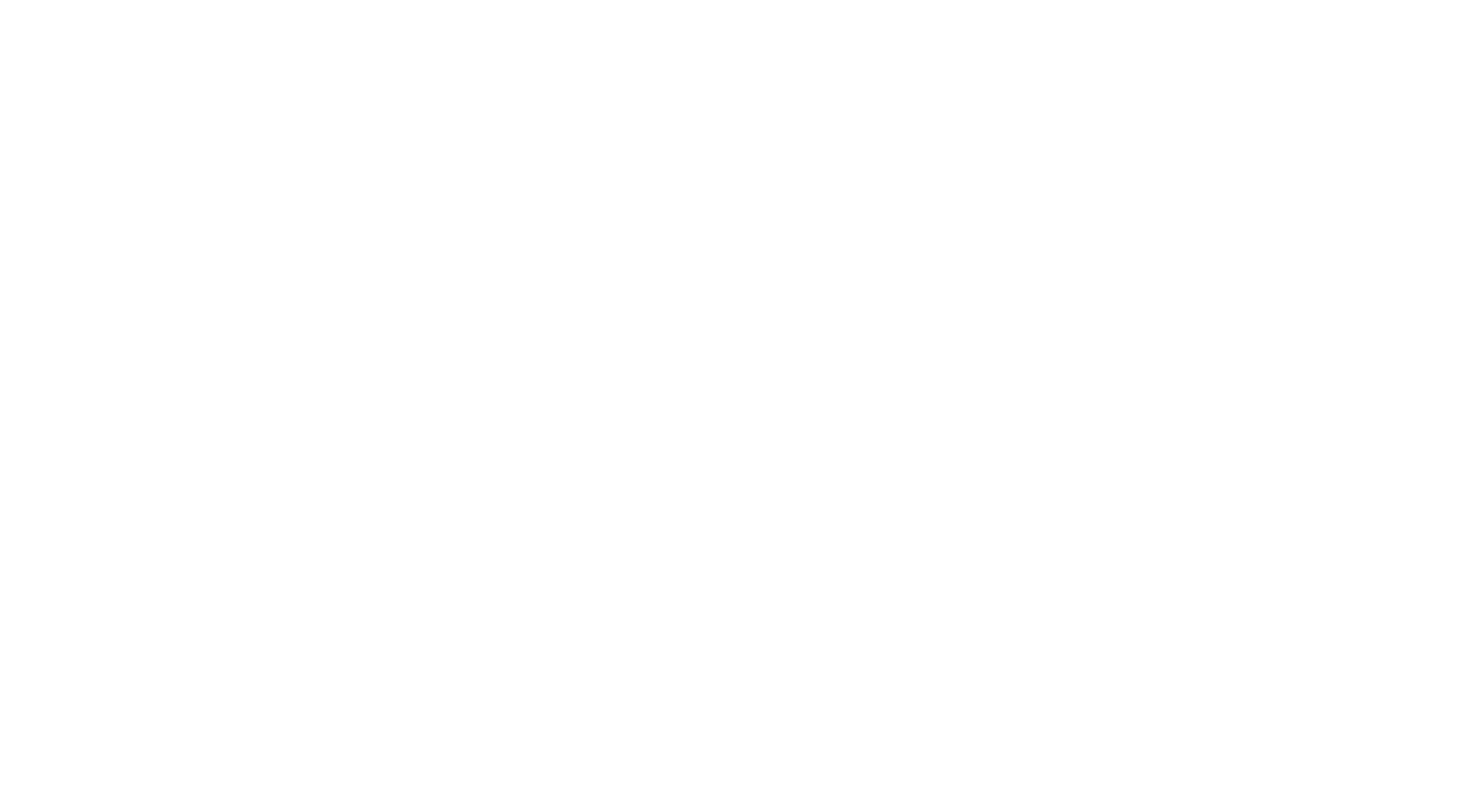
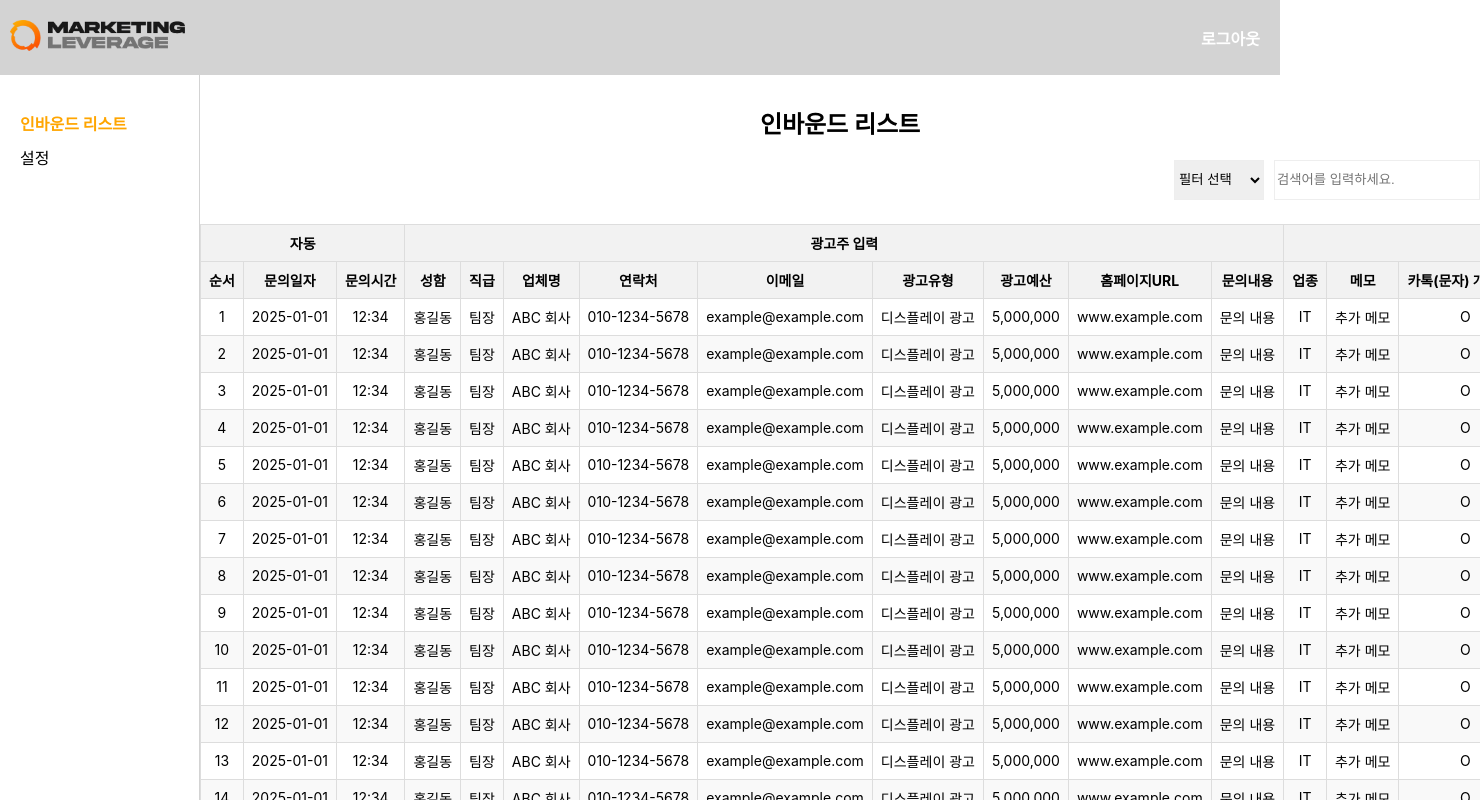
Before and after one commit to mleverageyykkang/marketingleverage-admin-front, a React (Create React App) app: page /admin/inboundList in a window 1280 px wide. Before the commit this address had no page. Shown: the top 800 px of the page, 1480 px wide, since content can reach past the window. Built offline with nearby package versions, Linux system fonts and the light colour scheme.

Commit message:
done : 1. 컬럼 커스텀 기능 수정 2. 검색 필터링 기능 구현

```diff
--- a/src/App.tsx
+++ b/src/App.tsx
@@ -8,7 +8,7 @@ const App = () => {
     <BrowserRouter>
       <Routes>
         <Route path="/admin" element={<Login />} />
-        <Route path="/admin/main" element={<AdminMain />} />
+        <Route path="/admin/inboundList" element={<AdminMain />} />
       </Routes>
     </BrowserRouter>
   );
--- a/src/admin/page/Main/AdminMain.module.scss
+++ b/src/admin/page/Main/AdminMain.module.scss
@@ -12,15 +12,16 @@
     align-items: center;
     margin-bottom: 1.5em;
     select, input{
-        border:1px solid #eee;
+      border:1px solid #eee;
     }
     select{
-        margin-right:10px;
-        height: 40px;
+      width: 90px;
+      margin-right:10px;
+      height: 40px;
     }
     input{
-        height: 36px;
-        width: 200px;
+      height: 36px;
+      width: 200px;
     }
   }
 }
@@ -28,7 +29,6 @@
     overflow-x: auto;
     height: 630px;
     overflow-y: auto;
-    border:1px solid #ccc;
 }
 .table {
   font-size: 0.875rem;
@@ -44,6 +44,7 @@
   }
   th{
     background-color: #f2f2f2;
+    cursor:grab;
   }
   tr:nth-child(even){
     background-color: #f9f9f9;
--- a/src/admin/page/Main/AdminMain.tsx
+++ b/src/admin/page/Main/AdminMain.tsx
@@ -5,7 +5,7 @@ import Sidebar from "../../components/Sidebar/Sidebar";
 import Pagination from "../../components/Pagination";
 import dayjs from "dayjs";
 const routes = [
-  { path: "/admin/main", name: "문의내역" },
+  { path: "/admin/inboundList", name: "인바운드 리스트" },
   { path: "/admin/settings", name: "설정" },
 ];
 const data: any = Array.from({ length: 50 }, (_, i) => ({
@@ -28,7 +28,7 @@ const data: any = Array.from({ length: 50 }, (_, i) => ({
   meeting: "X",
   visitType: "내방",
   mareProposal: "O",
-  mediaProposal: "네이버",
+  mediaProposal: "-",
   adProposal: "디스플레이",
   progress: "긍정",
   finalResult: "수주",
@@ -43,13 +43,23 @@ const data: any = Array.from({ length: 50 }, (_, i) => ({
 const AdminMain: React.FC = () => {
   const [page, setPage] = useState<number>(1);
   const pageSize = 15;
-  const currenPageData = data.slice((page - 1) * pageSize, page * pageSize);
   const [draggedColumnIndex, setDraggedColumnIndex] = useState<number | null>(
     null
   );
+  const [selectedFilter, setSelectedFilter] = useState<string>("");
+  const [search, setSearch] = useState<string>("");
+  const filteredData = data.filter((row: any) => {
+    if (!selectedFilter) return true; // 필터가 선택되지 않은 경우 모든 데이터 표시
+    const value = row[selectedFilter]?.toString().toLowerCase() || ""; // 해당 열의 값
+    return value.includes(search.toLowerCase()); // 검색어로 필터링
+  });
+
+  const currenPageData = filteredData.slice(
+    (page - 1) * pageSize,
+    page * pageSize
+  );
   // group key-value를 통해서 이동 제한한
   const [columns, setColumns] = useState([
-    { id: "id", label: "순서", group: "auto" },
     { id: "inquiryDate", label: "문의일자", group: "auto" },
     { id: "inquiryTime", label: "문의시간", group: "auto" },
     { id: "name", label: "성함", group: "advertiser" },
@@ -125,16 +135,26 @@ const AdminMain: React.FC = () => {
       <div style={{ display: "flex" }}>
         <Sidebar routes={routes} />
         <div className={styles["admin-container"]}>
-          <h2>문의내역</h2>
+          <h2>인바운드 리스트</h2>
 
           {/* 필터 및 검색 영역 */}
           <div className={styles["filter-search-container"]}>
-            <select className="form-select" aria-label="문의 유형 선택">
-              <option value="">문의자</option>
-              <option value="name">이름</option>
-              <option value="ip">IP</option>
+            <select
+              aria-label="문의 유형 선택"
+              value={selectedFilter}
+              onChange={(e) => setSelectedFilter(e.target.value)}
+            >
+              <option value="defalut">필터 선택</option>
+              {columns.map((column) => (
+                <option value={column.id}>{column.label}</option>
+              ))}
             </select>
-            <input type="text" placeholder="검색어를 입력하세요." />
+            <input
+              type="text"
+              placeholder="검색어를 입력하세요."
+              value={search}
+              onChange={(e) => setSearch(e.target.value)}
+            />
           </div>
 
           {/* 테이블 */}
@@ -149,6 +169,7 @@ const AdminMain: React.FC = () => {
                   <th colSpan={1}>마케터</th>
                 </tr>
                 <tr>
+                  <th>순서</th>
                   {columns.map((column, index) => (
                     <th
                       key={column.id}
@@ -156,11 +177,6 @@ const AdminMain: React.FC = () => {
                       onDragStart={() => handleDragStart(index)}
                       onDragOver={handleDragOver}
                       onDrop={() => handleDrop(index)}
-                      style={{
-                        cursor: "grab",
-                        backgroundColor: "#f8f9fa",
-                        textAlign: "center",
-                      }}
                     >
                       {column.label}
                     </th>
@@ -171,11 +187,9 @@ const AdminMain: React.FC = () => {
                 {/* 예시 데이터 */}
                 {currenPageData.map((row: any, rowIndex: number) => (
                   <tr key={row.id}>
+                    <td>{row.id}</td>
                     {columns.map((column) => (
-                      <td
-                        key={`cell-${rowIndex}-${column.id}`}
-                        style={{ textAlign: "center" }}
-                      >
+                      <td key={`cell-${rowIndex}-${column.id}`}>
                         {column.id === "inquiryDate"
                           ? row[column.id]
                             ? dayjs(row[column.id]).format("YYYY-MM-DD")
```
